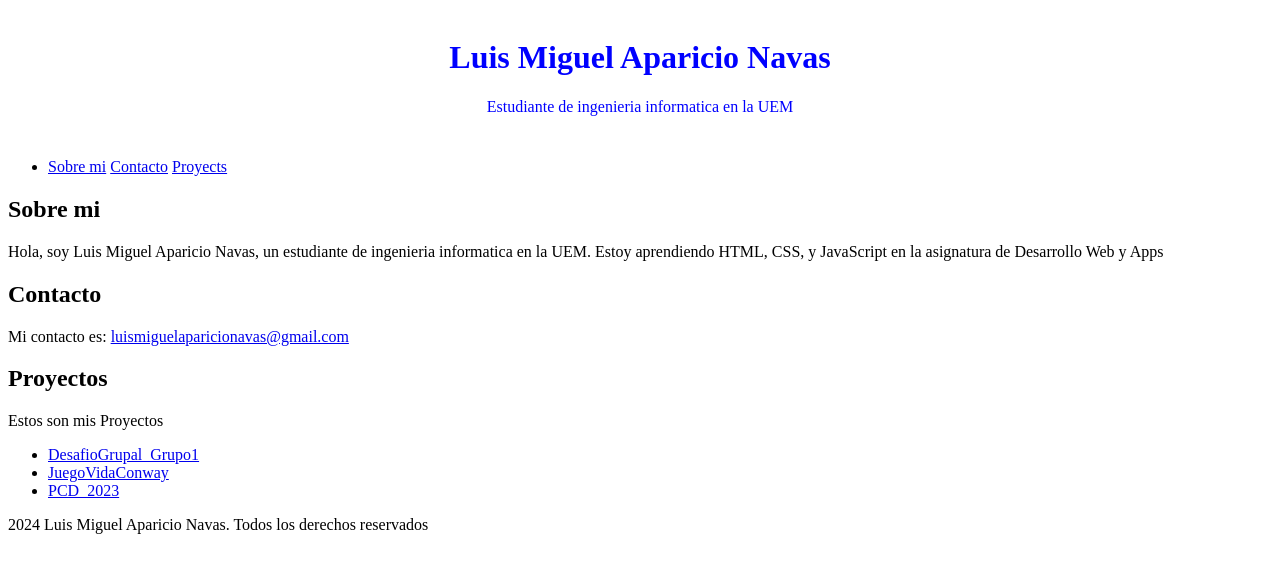
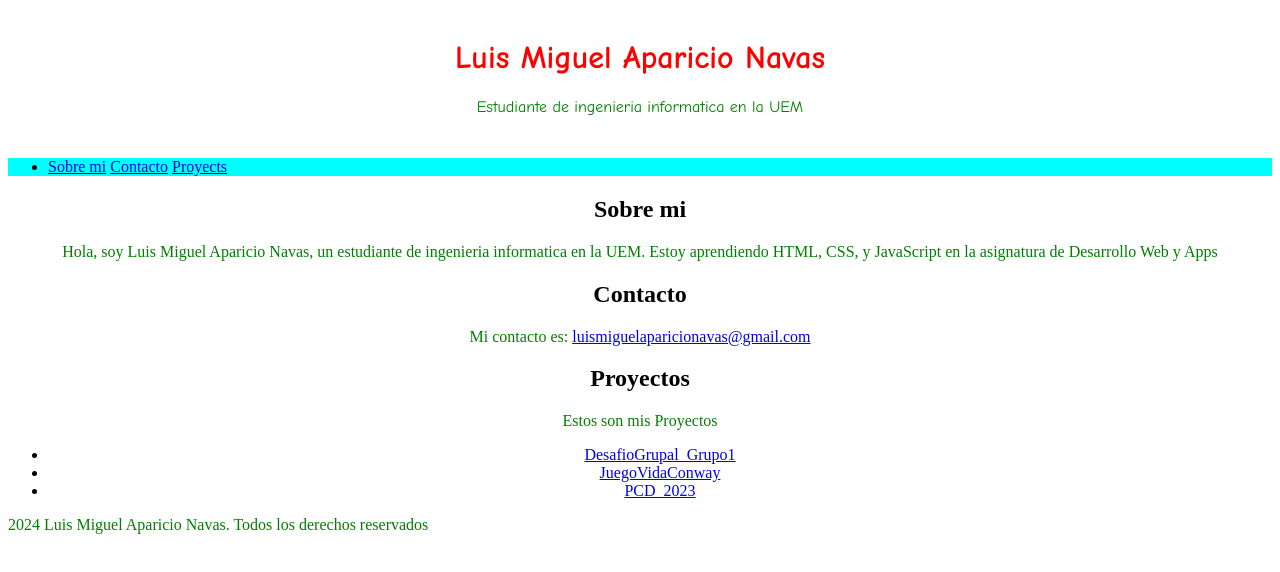
Before and after one commit to LuisMiguelAparicioNavas/PersonalWebsite_22277303, a website: page index.html in a window 1280 px wide. Drawn offline with Linux system fonts and the light colour scheme.

Commit message:
Avances de clase

```diff
--- a/style.css
+++ b/style.css
@@ -1,6 +1,19 @@
 header{
     background-color: white;
-    color: blue;
+    color: red;
     padding: 10px;
     text-align: center;
+    font-family: Comic Sans MS
 }
+
+nav{
+   background-color: aqua;
+}
+
+section{
+    text-align: center;
+}
+
+p{
+    color: green;
+}
```
